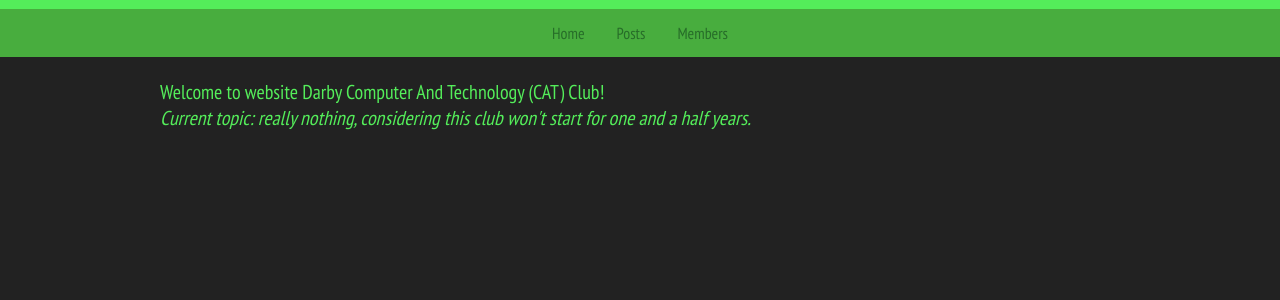
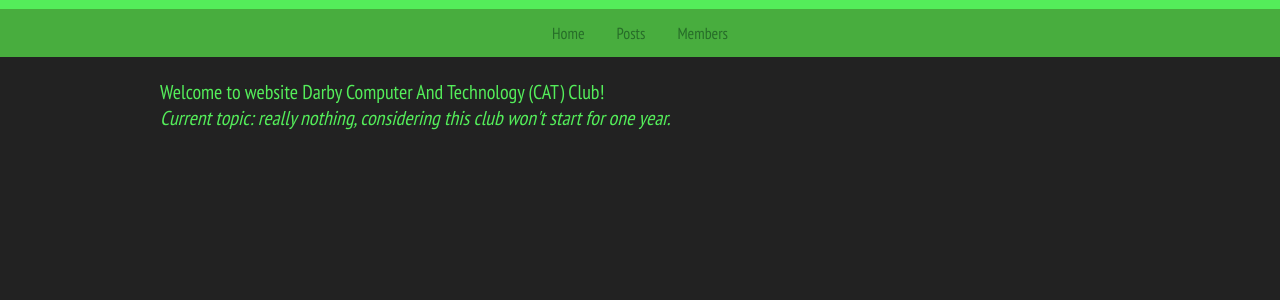
Before and after one commit to DarbyCAT/legacy, a Jekyll site: the page built from index.html, in a window 1280 px wide. Shown: the part 131-431 px from the top of the page. Built offline with Jekyll 4.4.1, drawn with Linux system fonts in a browser that asks for light colours.

Commit message:
Update index.html

```diff
--- a/index.html
+++ b/index.html
@@ -2,4 +2,4 @@
 layout: default
 ---
 
-Welcome to website Darby Computer And Technology (CAT) Club!<br> <i>Current topic: really nothing, considering this club won't start for one and a half years.</i>
+Welcome to website Darby Computer And Technology (CAT) Club!<br> <i>Current topic: really nothing, considering this club won't start for one year.</i>
```
